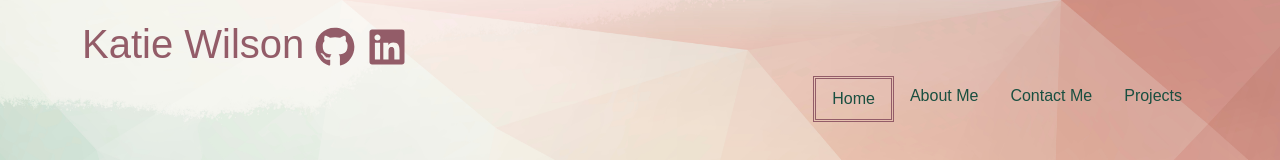
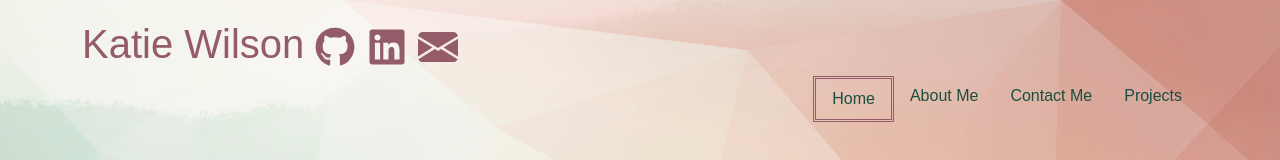
Before and after one commit to kmcwilson/react-portfolio, a React (Create React App) app: page / in a window 1280 px wide. Shown: the top 160 px of the page. Built offline with nearby package versions, Linux system fonts and the light colour scheme.

Commit message:
added email icon

```diff
--- a/src/components/Header.js
+++ b/src/components/Header.js
@@ -1,12 +1,13 @@
 import React from 'react';
 import NavBar from './Navigation';
-import {FaGithub, FaLinkedin } from 'react-icons/fa';
+import { FaGithub, FaLinkedin } from 'react-icons/fa';
+import {BsFillEnvelopeFill} from 'react-icons/bs';
 
 const Header = ({ currentPage, setCurrentPage }) => {
     return (
         <header>
-            <div className='container' style={{marginBottom: '30px'}}>
-                <h1 className= 'portfolio-title'style= {{paddingTop: '20px'}}>Katie Wilson <a href="https://github.com/kmcwilson" style={{color:'#935c68ff'}}><FaGithub/></a> <a href=" https://www.linkedin.com/in/kathleen-wilson-2b2a8b54" style={{color:'#935c68ff'}}><FaLinkedin/></a> </h1>
+            <div className='container' style={{ marginBottom: '30px' }}>
+                <h1 className='portfolio-title' style={{ paddingTop: '20px' }}>Katie Wilson <a href="https://github.com/kmcwilson" style={{ color: '#935c68ff' }}><FaGithub /></a> <a href=" https://www.linkedin.com/in/kathleen-wilson-2b2a8b54" style={{ color: '#935c68ff' }}><FaLinkedin /></a>  <a style={{ color: '#935c68ff' }} class="email" href="mailto:kmcwilson4@gmail.com"><BsFillEnvelopeFill/></a></h1>
                 <NavBar setCurrentPage={setCurrentPage} currentPage={currentPage} id="navigation" className="flex-item nav-links-container" />
             </div>
         </header>
```
